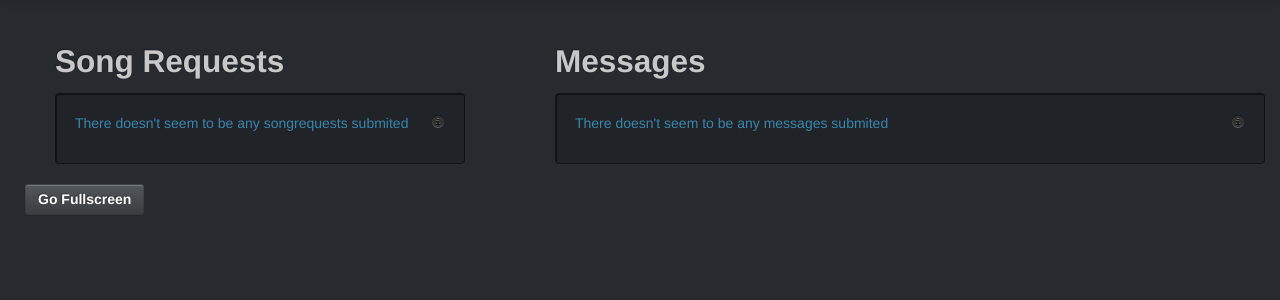
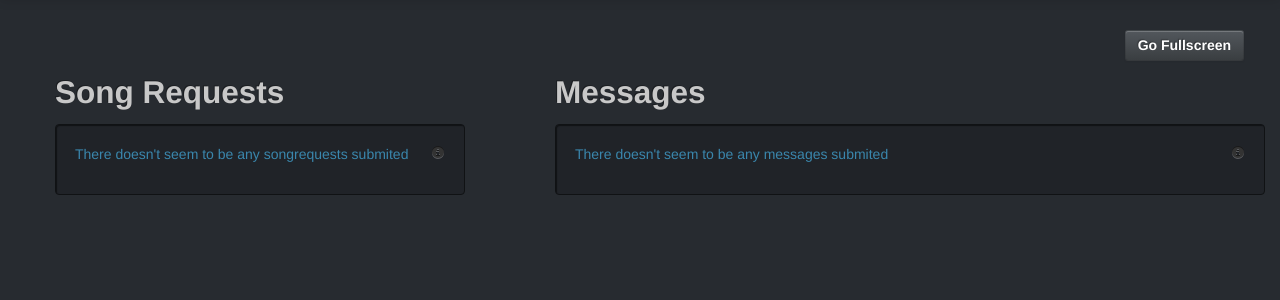
Before and after one commit to juliuxu/EscapeDJSystem, a Django app: template escapedjsystem/escapedjsystem/templates/esc_djview.html in a window 1280 px wide. Shown: the part 41-341 px from the top of the page. Run offline with Django 3.2, Linux system fonts and the light colour scheme; the template is opened without the code that fills it, so the values that code supplies are empty.

Commit message:
made fullscreen prettier

```diff
--- a/escapedjsystem/escapedjsystem/templates/esc_djview.html
+++ b/escapedjsystem/escapedjsystem/templates/esc_djview.html
@@ -3,12 +3,15 @@
 
 {% block content %}
 
+<div class="span12" style="padding-left: 19px;">
+	<button id="fullscreenButton" class="btn pull-right">Go Fullscreen</button>
+</div>
 
 {% include "esc_elementlist.html" with e_name="songrequest" e_names="songrequests" e_title="Song Requests" e_url="getsongrequests" e_max="7" e_elements=songrequests span_value="span4" offset_value="" %}
 
 {% include "esc_elementlist.html" with e_name="message" e_names="messages" e_title="Messages" e_url="getmessages" e_max="7" e_elements=msgs span_value="span7" offset_value="offset1" %}
 
-<button id="fullscreenButton" class="btn btn">Go Fullscreen</button>
+
 
 <script type="text/javascript">
 $(document).ready(function() {
@@ -36,6 +39,7 @@ $(document).ready(function() {
 			$(this).html('Go Fullscreen');
 		}
 	});
+	$('')
 
 });
 
@@ -47,8 +51,8 @@ function makeFullscreen(){
 	window.fullscreenState = 1;
 }
 function unfullScreen() {
-	$('.navbar').show();
-	$('#title_h1').show();
+	$('.navbar').fadeIn();
+	$('#title_h1').fadeIn();
 	$('body').css('padding-top','60px');
 	window.fullscreenState = 0;
 }
```
